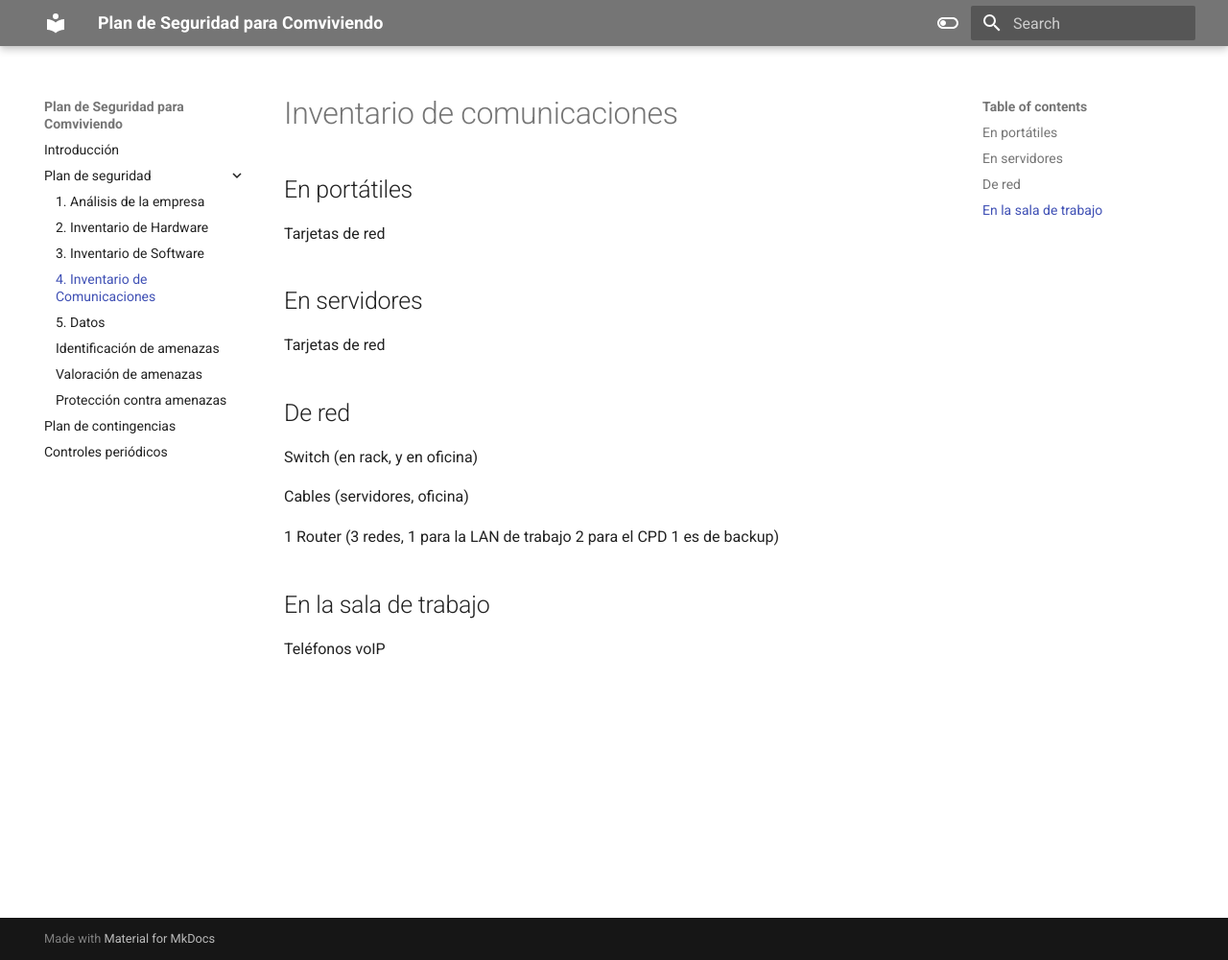
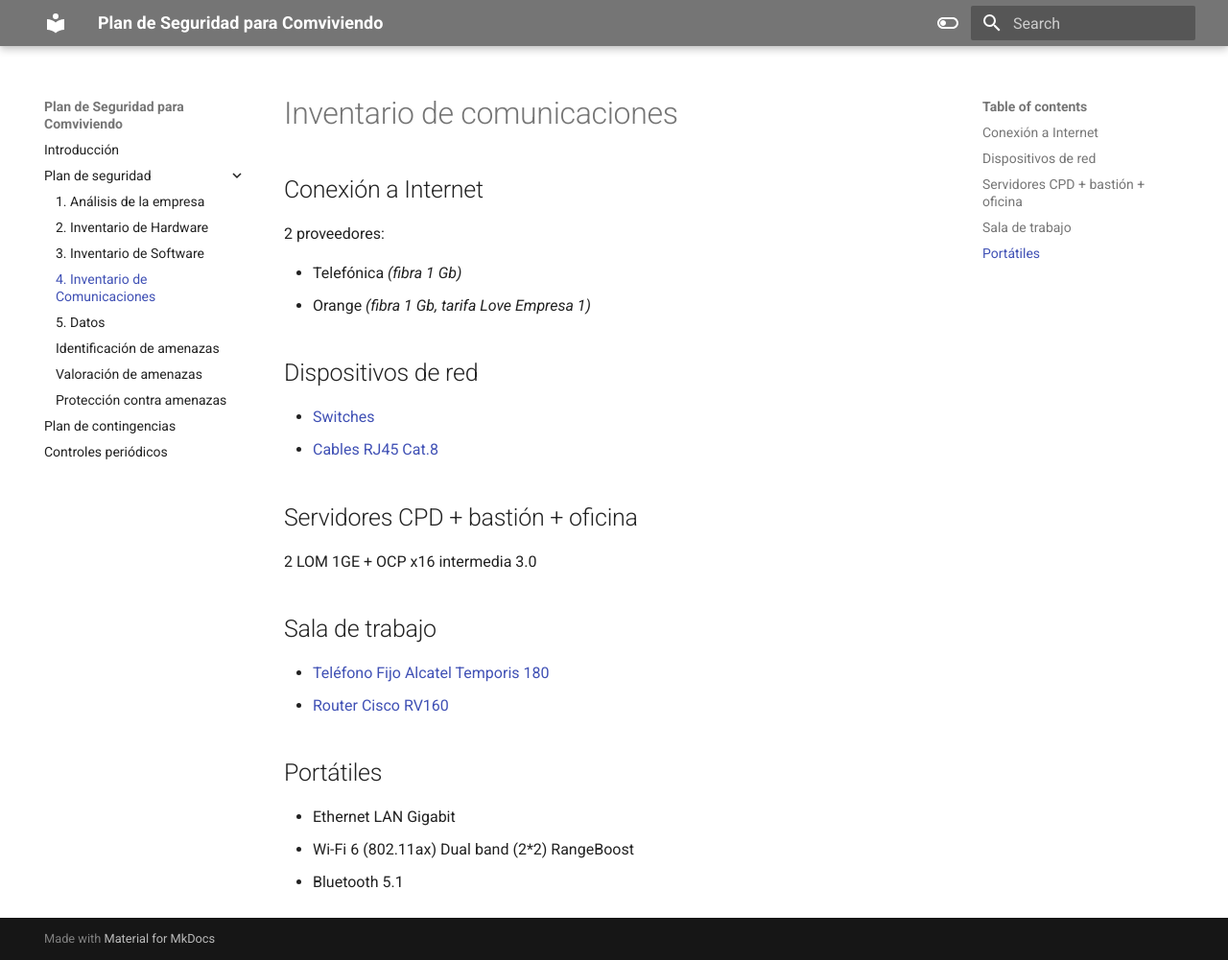
Before and after one commit to adriasir123/grupalesbdc, an MkDocs documentation site: the page built from docs/inventario-comunicaciones.md, in a window 1280 px wide and 1001 px high. Shown: the whole window at 96% size. Built offline with MkDocs 1.6.1 and Material for MkDocs 9.7.7, drawn with Linux system fonts in a browser that asks for light colours.

Commit message:
inventario-comunicaciones terminado

```diff
--- a/docs/inventario-comunicaciones.md
+++ b/docs/inventario-comunicaciones.md
@@ -1,25 +1,28 @@
 # Inventario de comunicaciones
 
-## En portátiles
+## Conexión a Internet
 
-Tarjetas de red
+2 proveedores:
 
+- Telefónica *(fibra 1 Gb)*
+- Orange *(fibra 1 Gb, tarifa Love Empresa 1)*
 
+## Dispositivos de red
 
-## En servidores
+- [Switches](https://www.router-switch.com/c1000-48t-4g-l.html)
+- [Cables RJ45 Cat.8](https://www.pccomponentes.com/bematik-cable-de-red-s-ftp-rj45-cat8-10m)
 
-Tarjetas de red
+## Servidores CPD + bastión + oficina
 
+2 LOM 1GE + OCP x16 intermedia 3.0
 
+## Sala de trabajo
 
-## De red
-Switch (en rack, y en oficina)
+- [Teléfono Fijo Alcatel Temporis 180](https://www.pccomponentes.com/alcatel-temporis-180-telefono-fijo-negro)
+- [Router Cisco RV160](https://www.cisco.com/c/es_es/products/routers/rv160-vpn-router/index.html)
 
-Cables (servidores, oficina)
+## Portátiles
 
-1 Router (3 redes, 1 para la LAN de trabajo 2 para el CPD 1 es de backup)
-
-
-## En la sala de trabajo
-
-Teléfonos voIP
+- Ethernet LAN Gigabit
+- Wi-Fi 6 (802.11ax) Dual band (2*2) RangeBoost
+- Bluetooth 5.1
```
